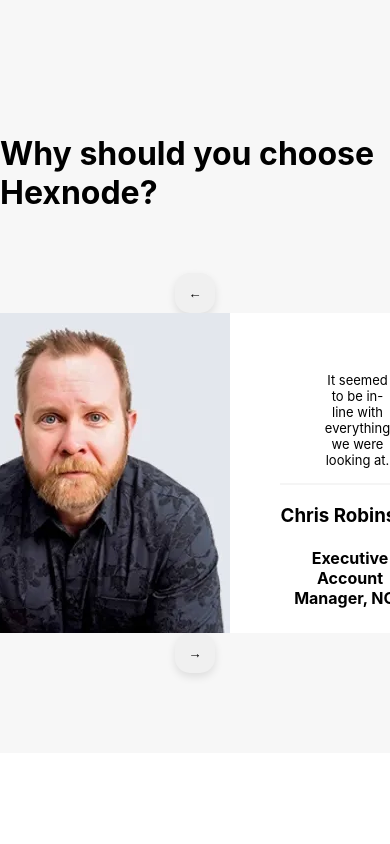
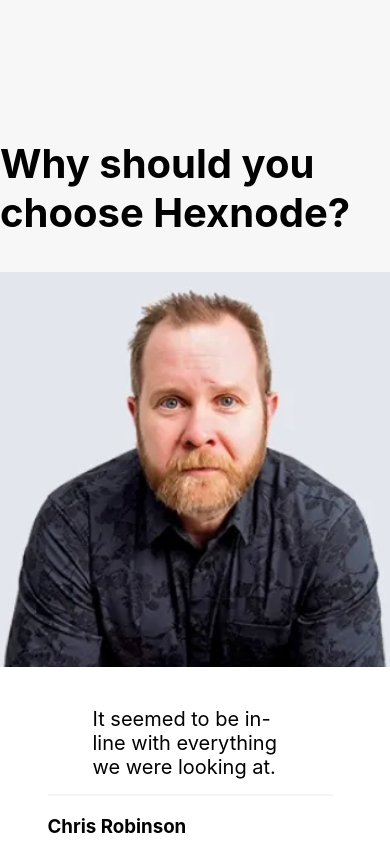
Before and after one commit to blackofaces17/Mitsogotest, a React (Create React App) app: page / in a window 390 px wide. Shown: the part 5300-6144 px from the top of the page. Built offline with nearby package versions, Linux system fonts and the light colour scheme.

Commit message:
Add -> client media query.

```diff
--- a/src/layout/clientTestification/client.css
+++ b/src/layout/clientTestification/client.css
@@ -80,19 +80,29 @@
 }
 
 @media (max-width: 900px) {
-  .test-slider {
+  .carousel-root {
+    max-width: 960px;
+    height: 615px;
+    border-radius: 18px;
+    display: flex;
+    background-color: white;
+    width: 395px;
+    justify-content: center;
     flex-direction: column;
     align-items: center;
-    text-align: center;
+    margin: px;
+    margin: 2px;
+    padding: 10px;
+  }
+  .carousel-base {
+    margin-top: 20px;
+  }
+  .caraousel-quote {
+    font-size: 20px;
+    margin-top: 20px;
+  }
+  .carousel-root > img {
+    width: 100%;
+    height: 100%;
   }
 }
-
-@media (max-width: 575px) {
-  .test-root-header {
-    font-size: 32px;
-  }
-
-  .test-slider {
-    padding: 20px;
-  }
-}
```
